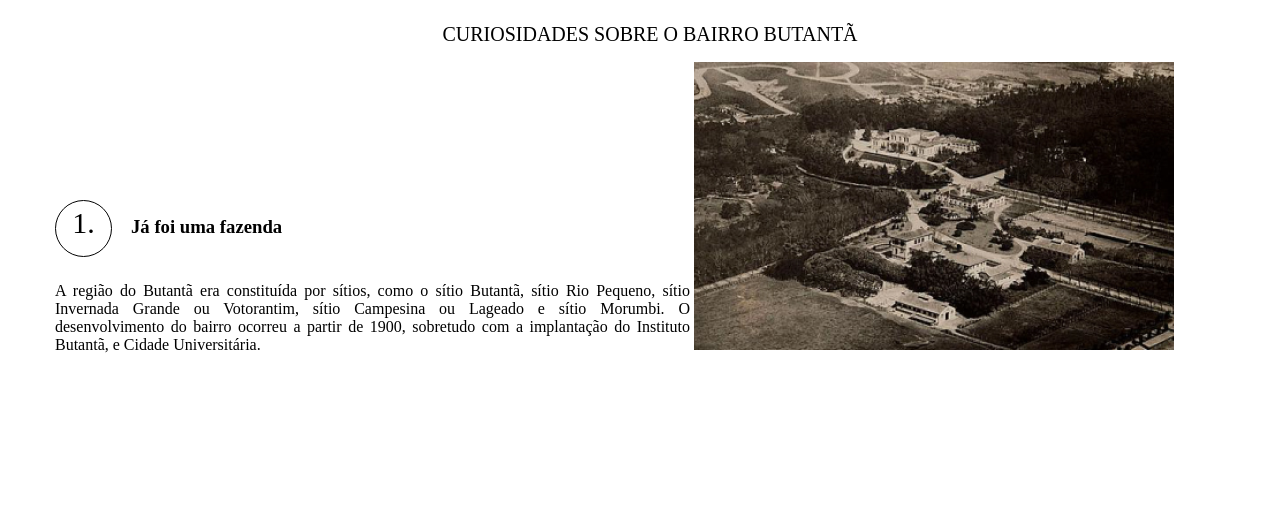
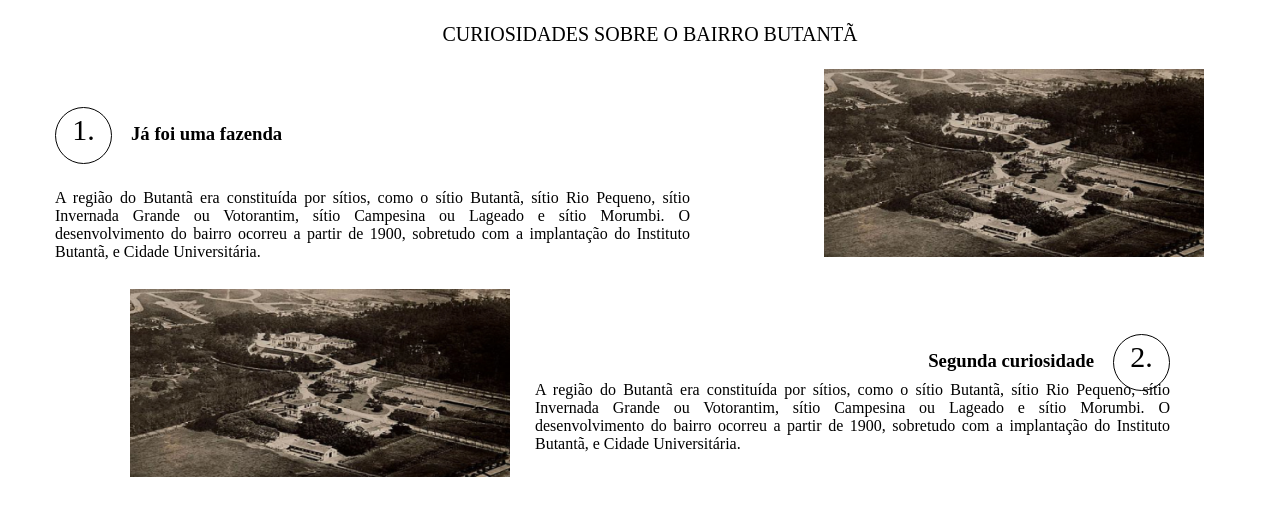
Before and after one commit to luisa-0/SOBRE-O-MEU-BAIRRO, a plain HTML site: page Curisidades.html in a window 1280 px wide. Shown: the part 82-598 px from the top of the page. Drawn offline with Linux system fonts and the light colour scheme; a web font is replaced by a local one.

Commit message:
Add files via upload

```diff
--- a/Curiosidades.css
+++ b/Curiosidades.css
@@ -83,7 +83,7 @@ h2{
     font-family: 'Poly', serif;
 }
 
-#circle{
+.circle{
     border: solid 1px black;
     width: 55px;
     height: 55px;
@@ -92,7 +92,7 @@ h2{
     margin-top: 45px;
 }
 
-#texto{
+.texto{
     text-align: center;
     margin-top: 5px;
     font-family: 'Poly', serif;
@@ -123,10 +123,48 @@ h3{
 }
 
 #fazenda{
-    width: 480px;
-    height: 288px;
+    width: 380px;
+    height: 188px;
+
+    margin-left: 130px;
 }
 
 #janela div{
     display: inline-block;
 }
+
+.circle2{
+    border: solid 1px black;
+
+    width: 55px;
+    height: 55px;
+
+    border-radius: 50%;
+
+    margin-left: 15px;
+    margin-right: 110px;
+    margin-top: 45px;
+}
+
+.direita{
+    position: absolute;
+    right: 0;
+}
+
+#cont2{
+    margin-top: 25px;
+
+    height: 100px;
+    width: 635px;
+
+    text-align: justify;
+
+    position: absolute;
+    right: 110px;
+    bottom: 0;
+
+}
+
+#janela2{
+    position: relative;
+}
--- a/Curisidades.html
+++ b/Curisidades.html
@@ -37,8 +37,8 @@
 
     <div id="janela">
         <div id="titulo1">
-            <div id="circle">
-                <p id="texto">1.</p>
+            <div class="circle">
+                <p class="texto">1.</p>
             </div>
 
             <div>
@@ -53,5 +53,26 @@
         </div>
     </div>
 
+    <div id="janela2">
+        <div id="titulo1">
+            <div class="direita">
+                <div>
+                    <h3>Segunda curiosidade</h3>
+                </div>
+
+                <div class="circle2">
+                    <p class="texto">2.</p>
+                </div>
+            </div>
+
+
+
+            <p id="cont2">A região do Butantã era constituída por sítios, como o sítio Butantã, sítio Rio Pequeno, sítio Invernada Grande ou Votorantim, sítio Campesina ou Lageado e sítio Morumbi. O desenvolvimento do bairro ocorreu a partir de 1900, sobretudo com a implantação do Instituto Butantã, e Cidade Universitária.</p>
+        </div>
+
+        <div>
+            <img id="fazenda" src="Imagens/Fazenda.png" alt="Butantã como Fazenda">
+        </div>
+    </div>
 </body>
 </html>
--- a/index.css
+++ b/index.css
@@ -134,7 +134,7 @@ height: 400px;
     min-width: 100%;
     min-height: 100%;
     z-index: -1000;
-    background: url(Imagens/Butantã.jpg) no-repeat;
+    background: url(Imagens/Butantã.png) no-repeat;
     background-size: cover;
     }
 
```
Also changed, not shown: Imagens/Butantã.png (added).
